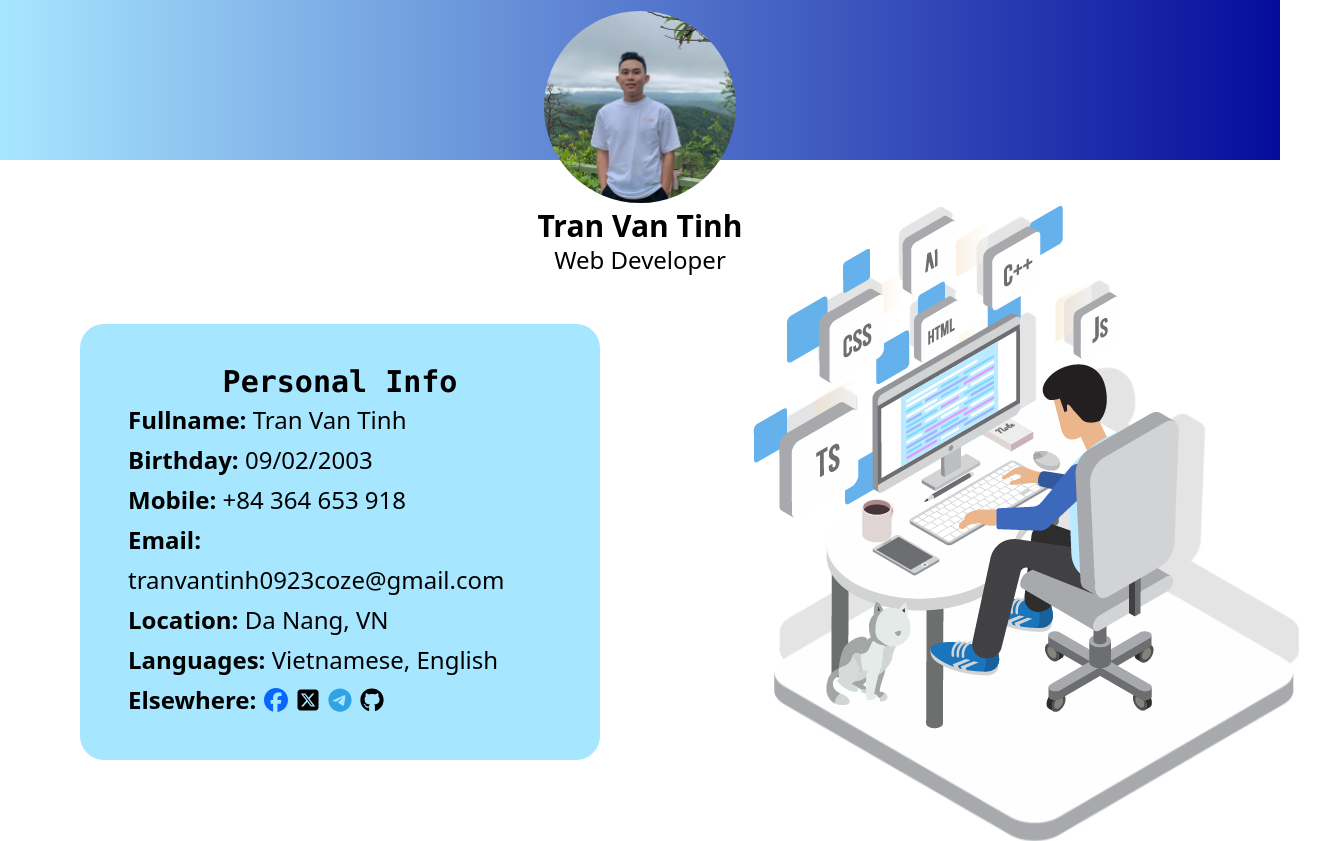
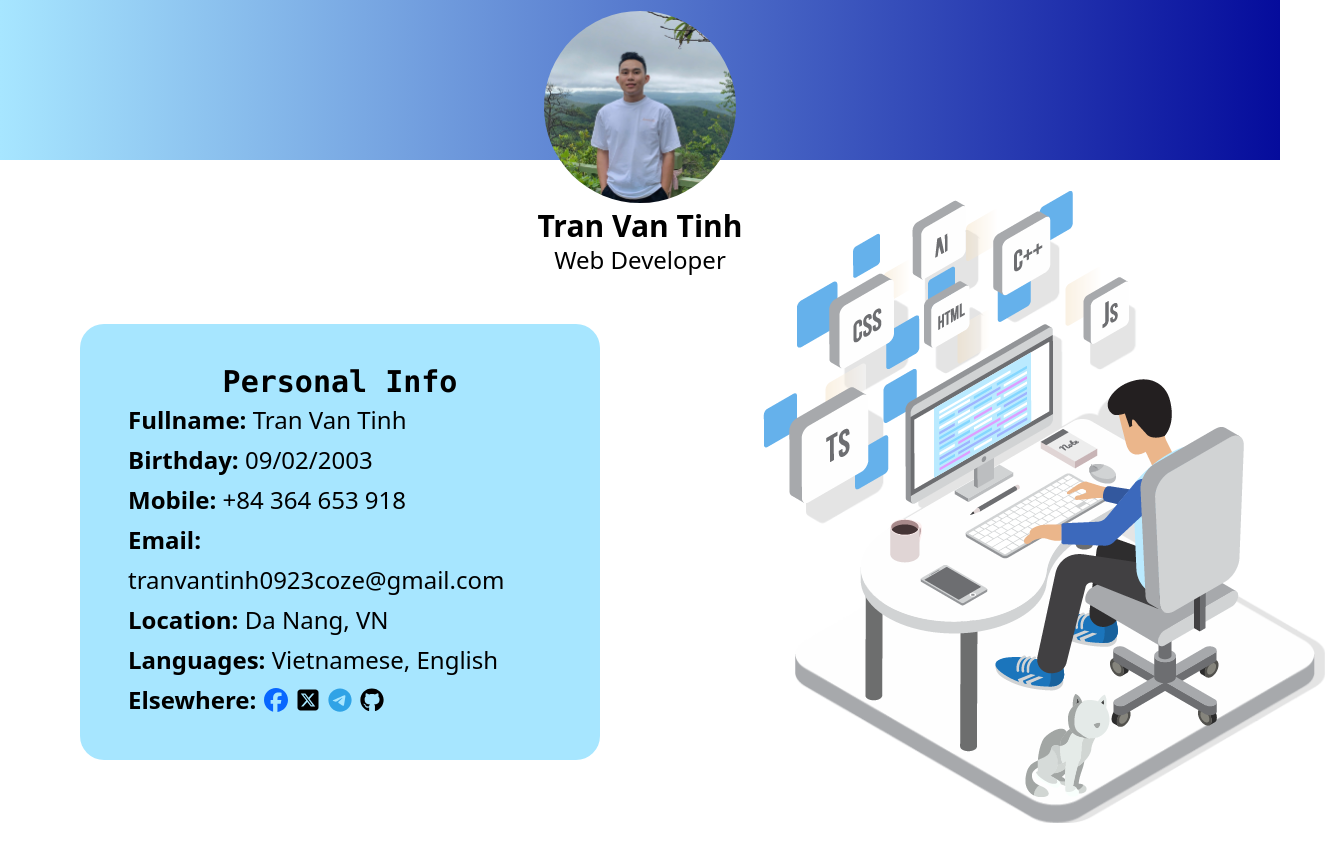
Before and after one commit to dennislove/blog, a React (Vite) app: page / in a window 1280 px wide. Shown: the top 841 px of the page, 1325 px wide, since content can reach past the window. Built offline with nearby package versions, Linux system fonts and the light colour scheme.

Commit message:
fix animation

```diff
--- a/src/components/Information/Animation.tsx
+++ b/src/components/Information/Animation.tsx
@@ -11,70 +11,72 @@ import item10 from '../../assets/item10.png';
 import item12 from '../../assets/item12.png';
 import item13 from '../../assets/item13.png';
 import shadow from '../../assets/shadow.png';
+import './style.css';
 
 export const Animation = () => {
   return (
-    <div className=" relative mt-10">
+    <div className=" relative mt-10 banner-image">
       <img
         src={item1}
         alt="language"
-        className="animate__animated absolute left-[14%] -top-[40%] z-[12] animate__fadeInDownBig"
+        //
+        className="animate__animated animate__fadeInDownBig "
       />
       <img
         src={item2}
         alt="roof"
-        className="animate__animated absolute left-[18%] top-[40%] z-20 animate__fadeInUpBig"
+        className="animate__animated animate__fadeInUpBig"
       />
       <img
         src={item3}
         alt="man"
-        className="animate__animated absolute left-[48%] top-0 z-[22] animate__fadeInBottomRight"
+        className="animate__animated  animate__fadeInDownBig"
       />
       <img
         src={item5}
         alt="table"
-        className="animate__animated absolute left-[28%] top-[8%] z-[21] animate__fadeInRight"
+        className="animate__animated  animate__fadeInLeft"
       />
       <img
         src={item6}
         alt="keyboard"
-        className="animate__animated absolute left-[44%] top-[22%] z-[21] animate__fadeInUp"
+        className="animate__animated animate__fadeInUp"
       />
       <img
         src={item7}
         alt="screen"
-        className="animate__animated absolute left-[37%] -top-[13%] z-[33] animate__bounceInDown"
+        className="animate__animated  animate__bounceInDown"
       />
       <img
         src={item8}
         alt="cup"
-        className="animate__animated absolute left-[35%] top-[34%] z-[25] animate__rollIn"
+        className="animate__animated  animate__rollIn"
       />
       <img
         src={item9}
         alt="phone"
-        className="animate__animated absolute left-[37%] top-[43%] z-[25] animate__rollIn"
+        className="animate__animated  animate__rollIn"
       />
       <img
         src={item10}
         alt="pen"
-        className="animate__animated absolute left-[47%] top-[27%] z-[25] animate__fadeInUp"
+        className="animate__animated  animate__fadeInUp"
       />
 
       <img
         src={item12}
         alt="book"
-        className="animate__animated absolute left-[57%] top-[12%] z-[25] animate__slideInRight"
+        className="animate__animated  animate__slideInRight"
       />
       <img
         src={item13}
         alt="cat"
-        className="animate__animated absolute left-[28%] top-[60%] z-[25] animate__fadeInBottomLeft"
+        className="animate__animated  animate__fadeInBottomLeft"
       />
       <img
         src={shadow}
         alt="shadow"
-        className="animate__animated absolute left-[19%] -top-[40%] z-10 animate__fadeIn"
+        className="animate__animated  animate__fadeIn"
       />
     </div>
   );
--- a/src/components/Information/index.tsx
+++ b/src/components/Information/index.tsx
@@ -8,7 +8,7 @@ import {
 } from 'react-icons/fa6';
 export const Information = () => {
   return (
-    <div>
+    <div className=" relative">
       <div className="text-center mt-12 ">
         <h2 className=" font-bold text-3xl">Tran Van Tinh</h2>
         <p className="text-2xl">Web Developer</p>
--- /dev/null
+++ b/src/components/Information/style.css
@@ -0,0 +1,72 @@
+.banner-image img:first-child {
+  top: -173px;
+  left: 83px;
+  position: absolute;
+  z-index: 2;
+}
+.banner-image img:nth-child(2) {
+  top: 140px;
+  left: 115px;
+  position: absolute;
+  z-index: 2;
+}
+.banner-image img:nth-child(3) {
+  top: 15px;
+  left: 315px;
+  position: absolute;
+  z-index: 4;
+}
+.banner-image img:nth-child(4) {
+  top: 55px;
+  left: 180px;
+  position: absolute;
+  z-index: 3;
+}
+.banner-image img:nth-child(5) {
+  top: 100px;
+  left: 285px;
+  position: absolute;
+  z-index: 3;
+}
+.banner-image img:nth-child(6) {
+  top: -40px;
+  left: 225px;
+  position: absolute;
+  z-index: 3;
+}
+.banner-image img:nth-child(7) {
+  top: 155px;
+  left: 210px;
+  position: absolute;
+  z-index: 3;
+}
+.banner-image img:nth-child(8) {
+  top: 200px;
+  left: 240px;
+  position: absolute;
+  z-index: 3;
+}
+.banner-image img:nth-child(9) {
+  top: 120px;
+  left: 290px;
+  position: absolute;
+  z-index: 3;
+}
+.banner-image img:nth-child(10) {
+  top: 65px;
+  left: 360px;
+  position: absolute;
+  z-index: 3;
+}
+.banner-image img:nth-child(11) {
+  top: 330px;
+  left: 345px;
+  position: absolute;
+  z-index: 3;
+}
+.banner-image img:nth-child(12) {
+  top: -135px;
+  left: 125px;
+  position: absolute;
+  z-index: 1;
+}
--- a/src/components/Projects/Card.tsx
+++ b/src/components/Projects/Card.tsx
@@ -19,7 +19,11 @@ export const Card: React.FC<CardItem> = ({
       target="blank"
       className="h-[260px] w-[235px] bg-black hover:-translate-y-24 rounded-tr-lg rounded-bl-lg transform duration-300 relative cursor-pointer"
     >
-      <img src={imgBanner} alt={name} className=" opacity-80" />
+      <img
+        src={imgBanner}
+        alt={name}
+        className=" opacity-80 rounded-tr-lg rounded-bl-lg"
+      />
       <div className=" absolute h-[140px] w-[240px] -rotate-45 border-l-[120px] -top-[35px] -left-[85px] border-l-transparent border-r-[120px] border-r-transparent border-b-[120px] border-b-[#DC5454] "></div>
       <h2 className=" text-white absolute -rotate-45 font-semibold text-xl left-8 top-16">
         Website
--- a/tailwind.config.js
+++ b/tailwind.config.js
@@ -5,6 +5,10 @@ export default {
     extend: {
       colors: {
         'light-primary': '#A7E6FF'
+      },
+      spacing: {
+        'clamp-left': 'clamp(10%, 3vw, 20%)',
+        'clamp-top': 'clamp(-40%, -31vh, 54%)'
       }
     }
   },
```
